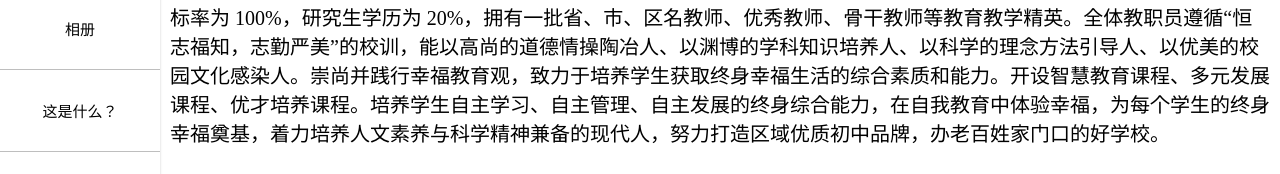
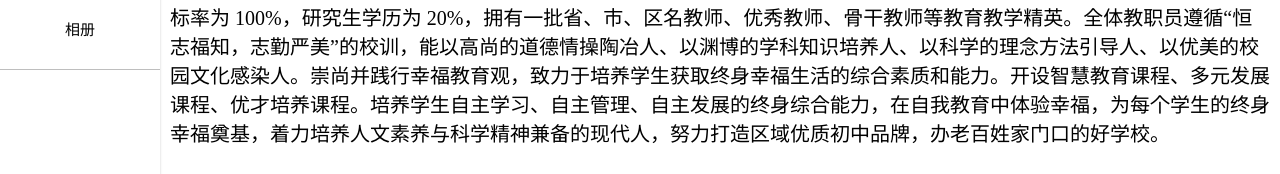
Before and after one commit to SHAOHAOJIA/xiaohh, a plain HTML site: page index.html in a window 1280 px wide. Shown: the part 364-538 px from the top of the page. Drawn offline with Linux system fonts and the light colour scheme.

Commit message:
Add files via upload

```diff
--- a/index.html
+++ b/index.html
@@ -86,9 +86,9 @@
             <div class="lead">
                 <a style="color: black;" href="album.html">相册</a>
             </div>
-            <div class="lead">
-                <a style="color: black;" href="https://space.bilibili.com/698209553?spm_id_from=333.1007.0.0" target="_blank">这是什么？</a>
-            </div>
+<!--            <div class="lead">-->
+<!--                <a style="color: black;" href="https://www.bilibili.com/video/BV1Av411p7oP/?spm_id_from=333.1007.top_right_bar_window_history.content.click&vd_source=7df9658676b74c9917fbf1203dfc1427" target="_blank">这是什么？</a>-->
+<!--            </div>-->
             <div style="text-align:center;font-size:15px;" class="baise">
 
             </div>
```
